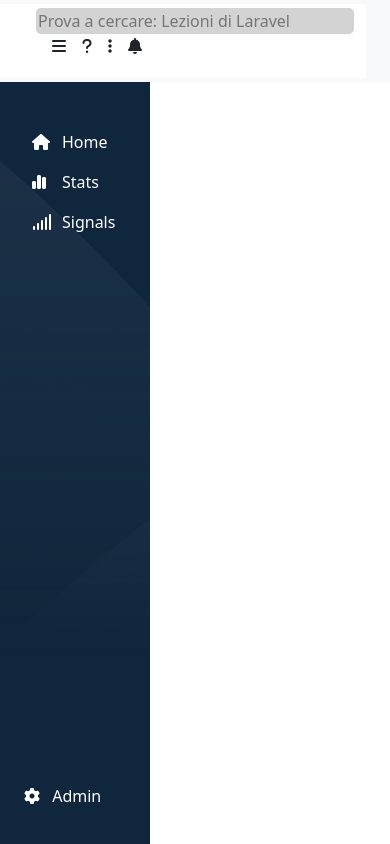
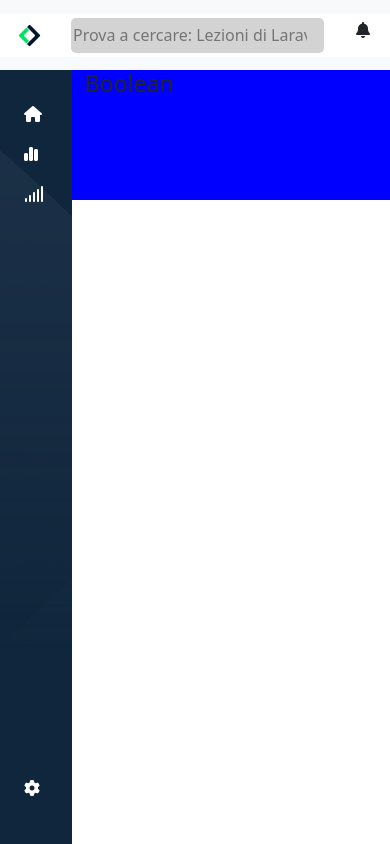
Before and after one commit to AngeloFriello/html-css-bootstrap-dashboard, a plain HTML site: page index.html in a window 390 px wide. Drawn offline with nearby package versions, Linux system fonts and the light colour scheme.

Commit message:
add-responsiv aside

```diff
--- a/css/style.css
+++ b/css/style.css
@@ -13,6 +13,17 @@
     flex-grow: 1;
 }
 
+:root{
+    --lightlightgray: #F8F9FA;
+    --lightgray:#E5E5E5
+    --white:#ffffff;
+    --blu:#1B72E8;
+}
+
+.row{
+    flex-grow: 1
+}
+
 
 /* REGOLE DI RESET */
 
@@ -21,11 +32,19 @@ ul, li, a{
     list-style: none;
     text-decoration: none;
     color: currentColor;
+    padding: 0px;
+    margin: 0px;
 }
 
 input{
     border: none;
 }
+
+.logo-mobile{
+    max-height: 35px;
+    padding: 0px;
+}
+
 
 
 /* COMPONENTI PRINCIPALE */
@@ -37,7 +56,7 @@ nav{
 }
 
 aside{
-    min-width: 150px;
+    min-width: 50px;
     background-image:url(../img/sidebar-bg.png);
     background-size: cover;
     background-color: #0F263C;
@@ -61,26 +80,28 @@ aside{
     background-color: white;
 }
 
-:root{
-    --lightlightgray: #F8F9FA;
-    --lightgray:#E5E5E5
-    --white:#ffffff;
-    --blu:#1B72E8;
+.bc-gray{
+    background-color: gray;
 }
 
-.bc-gray{
-    background-color: gray;
-    padding: 20px;
-}
 
-.container-fluid .row{
-    width: 100%;
-}
-
-/* ASIDE */
+/* NAV */
 
 .search-bar{
     background-color: lightgray;
     flex-grow: 1;
     border-radius: 5px;
 }
+
+
+/* MAIN  CONTENT */
+
+.main-content{
+    width: 100%;
+}
+
+.add-student{
+    background-color: blue;
+    min-height: 130px;
+
+}
--- a/index.html
+++ b/index.html
@@ -18,21 +18,22 @@
         <nav class="container-fluid py-1 d-flex align-items-center">
             <div class="row bc-white py-1 d-flex">
                 <div class="col-auto ">
-                    <img src="./img/logo.svg" alt="" class="d-none">
+                    <img src="./img/mobile-logo.png" alt="" class="d-md-none logo-mobile">
+                    <img src="./img/logo.svg" alt="" class="d-none d-md-flex">
                 </div>
                 <div class="col-auto d-flex flex-grow-1">
                     <input type="search" placeholder="Prova a cercare: Lezioni di Laravel" class="search-bar">
                 </div>
                 <div class="col-auto">
-                    <ul class="d-flex">
+                    <ul class="d-flex align-items-center">
                         <li>
-                            <a href=""><i class="fa-solid fa-bars px-2"></i></a>
+                            <a href="" class="d-none d-md-flex"><i class="fa-solid fa-bars px-2"></i></a>
                         </li>
                         <li>
-                            <a href=""><i class="fa-solid fa-question px-2"></i></a>
+                            <a href="" class="d-none d-md-flex"><i class="fa-solid fa-question px-2"></i></a>
                         </li>
                         <li>
-                            <a href=""><i class="fa-solid fa-ellipsis-vertical px-2"></i></a>
+                            <a href="" class="d-none d-md-flex"><i class="fa-solid fa-ellipsis-vertical px-2"></i></a>
                         </li>
                         <li>
                             <a href=""><i class="fa-solid fa-bell px-2"></i></a>
@@ -50,38 +51,74 @@
 
     <!-- SIDEBAR -->
 
-        <aside class="aside d-flex flex-column">
+        <aside class="aside d-flex flex-column py-4 px-4">
             <div class="col-auto flex-grow-1">
                     <ul>
-                        <li class="c-white d-flex pt-5">
+                        <li class="c-white d-flex pt-2 justify-content-center">
                             <div class="box-icon">
                                 <i class="fa-solid fa-house"></i>
                             </div>
-                            <a href="" >Home</a>
+                            <a href="" class="d-none d-md-flex">Home</a>
                         </li>
-                        <li class="c-white d-flex pt-3">
+                        <li class="c-white d-flex pt-3 justify-content-center">
                             <div class="box-icon">
                                 <i class="fa-solid fa-chart-simple c-white"></i>
                             </div>
-                            <a href="">Stats</a>
+                            <a href="" class="d-none d-md-flex">Stats</a>
                         </li>
-                        <li class="c-white d-flex pt-3">
+                        <li class="c-white d-flex pt-3 justify-content-center">
                             <div class="box-icon">
                                 <i class="fa-solid fa-signal c-white"></i>
                             </div>
-                            <a href="">Signals</a>
+                            <a href="" class="d-none d-md-flex">Signals</a>
                         </li>
                     </ul>
             </div>
-            <div class="col-auto d-flex c-white align-items-center">
-                    <p><i class="fa-solid fa-gear ps-4 pe-2 pb-4"></i> Admin</p>
+            <div class="col-auto d-flex c-white align-items-center justify-content-center">
+                <div class="box-icon">
+                    <i class="fa-solid fa-gear pb-4"></i>
+                </div>
+                <p class="d-none d-md-flex"> Admin</p>
             </div >
         </aside>
 
     <!-- MAIN CONTENT -->
 
         <div class="main-content d-flex">
+            <div class="container-fluid">
+                <div class="row">
 
+                    <!-- SEZIONE ADD NEW STUDENT -->
+
+                    <div class="col-12 d-flex add-student">
+                        <div class="col-6">
+                            <h3>Boolean</h3>
+                        </div>
+                        <div class="col-4"></div>
+                        <div class="col-2"></div>
+                    </div>
+
+                    <!-- SEZIONE CONTENUTO PRINCIPALE -->
+
+                    <div class="col-12">
+                        <div class="col-12">
+
+                        </div>
+                        <div class="col-12">
+
+                        </div>
+                    </div>
+
+                    <div class="col-12">
+                        <div class="col-12">
+
+                        </div>
+                        <div class="col-12">
+
+                        </div>
+                    </div>
+                </div>
+            </div>
         </div>
 
     </main>
```
